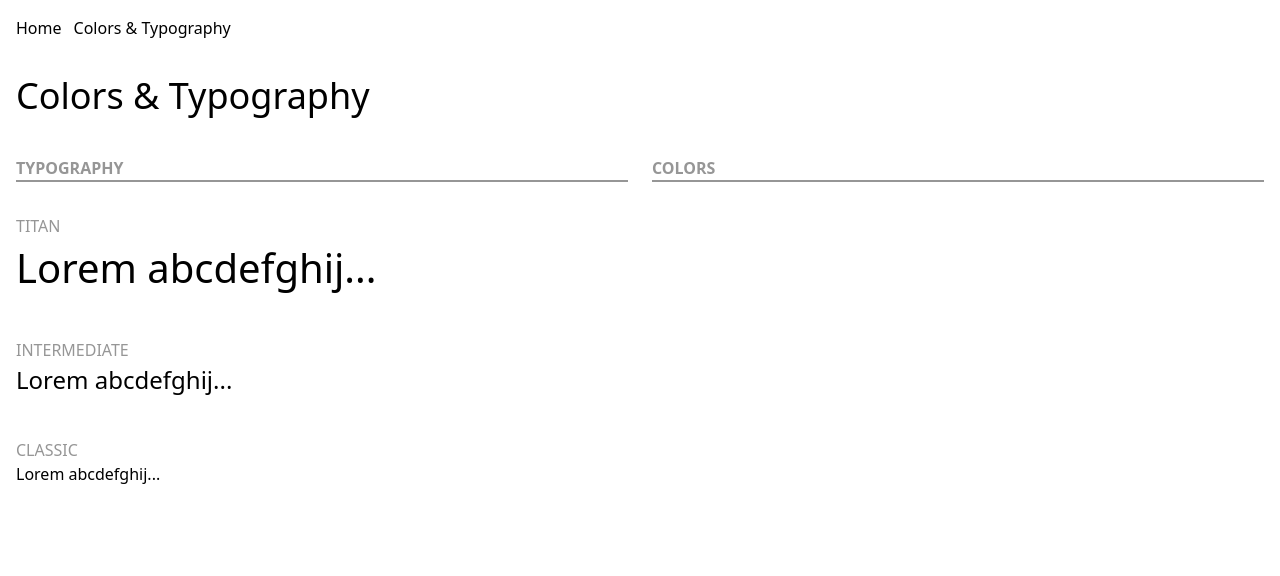
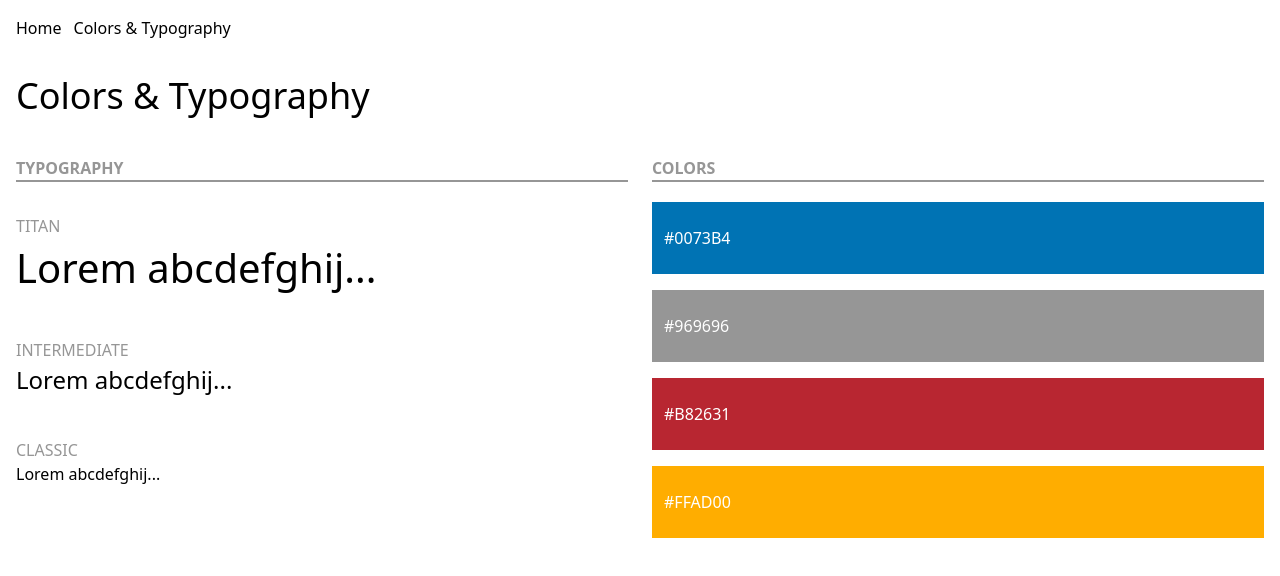
Before and after one commit to Michele-S2001/nuxt-test-project, a Nuxt app: page /style-demo in a window 1280 px wide. Shown: the top 576 px of the page. Built offline with nearby package versions, Linux system fonts and the light colour scheme.

Commit message:
Add - Colors palette in the style-demo page

```diff
--- /dev/null
+++ b/components/ColorBox.vue
@@ -0,0 +1,14 @@
+<script lang="ts" setup>
+const props = defineProps({
+  colorClass: {
+    type: String,
+    default: 'bg-black'
+  }
+});
+</script>
+
+<template>
+  <p :class="['py-6 px-3 text-white text-classic', props.colorClass]">
+    <slot>No valid classes entered</slot>
+  </p>
+</template>
--- a/pages/style-demo/index.vue
+++ b/pages/style-demo/index.vue
@@ -1,3 +1,30 @@
+<script lang="ts" setup>
+
+interface colorStr {
+  colorCustomClass: string,
+  colorCustomCode: string
+}
+
+const colorsPalette:colorStr[] = [
+  {
+    colorCustomClass: 'bg-deepBlue',
+    colorCustomCode: '#0073B4'
+  },
+  {
+    colorCustomClass: 'bg-mistGray',
+    colorCustomCode: '#969696'
+  },
+  {
+    colorCustomClass: 'bg-crimson',
+    colorCustomCode: '#B82631'
+  },
+  {
+    colorCustomClass: 'bg-saharaOcre',
+    colorCustomCode: '#FFAD00'
+  },
+]
+
+</script>
 
 <template>
   <header>
@@ -6,7 +33,7 @@
     </div>
   </header>
 
-  <section class="pt-5">
+  <section class="py-5">
     <div class="container">
       <h1 class="text-4xl mb-10">Colors & Typography</h1>
       <div class="grid grid-cols-1 sm:grid-cols-2 gap-6">
@@ -24,6 +51,14 @@
           <header class="mb-5">
             <Subheading>Colors</Subheading>
           </header>
+          <div class="flex flex-col gap-4">
+            <ColorBox
+              v-for="(color, i) in colorsPalette"
+              :key="i"
+              :colorClass="color.colorCustomClass">
+              {{ color.colorCustomCode }}
+            </ColorBox>
+          </div>
         </article>
       </div>
     </div>
```
